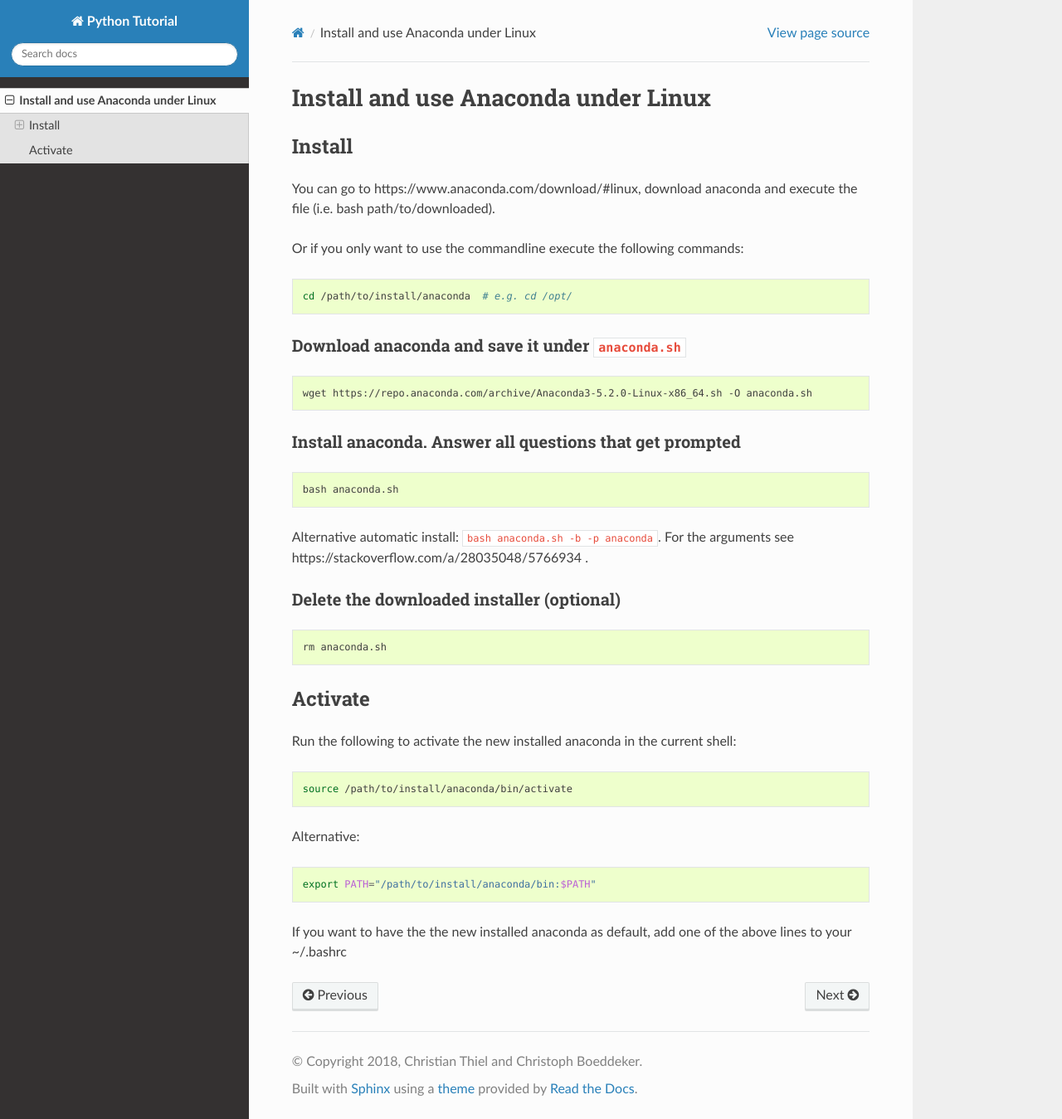
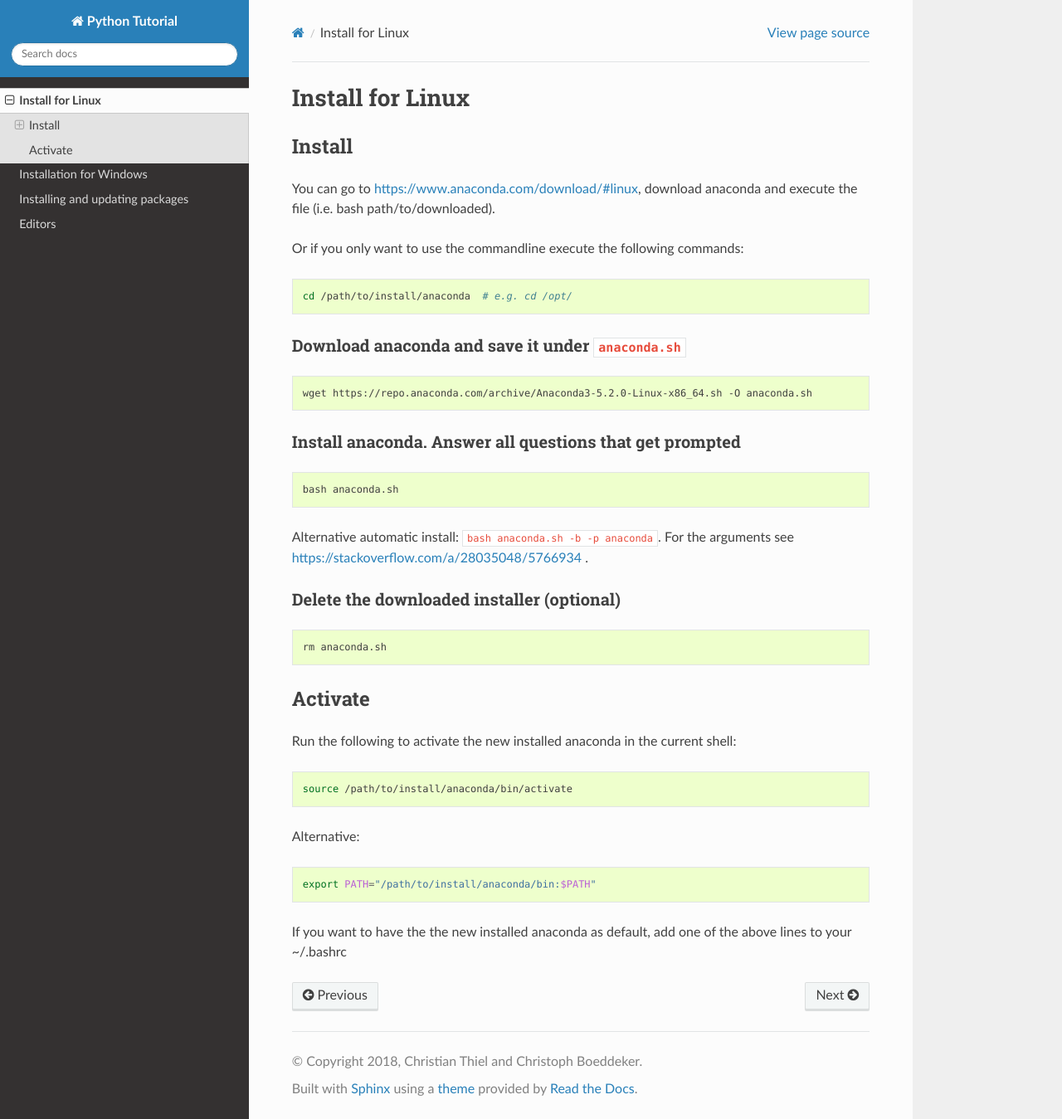
Before and after one commit to fgnt/python_crashkurs, a Sphinx documentation site: the page built from docs/source/include/install_linux.md, in a window 1280 px wide and 1349 px high. Shown: the whole window at 83% size. Built offline with Sphinx 7.4.7 and the Read the Docs theme 2.0.0, drawn with Linux system fonts in a browser that asks for light colours; pages that are not in the unit, such as notebooks, are missing from menus.

Commit message:
Add install for windows to sphinx doc

````diff
--- a/docs/source/include/install_linux.md
+++ b/docs/source/include/install_linux.md
@@ -1,7 +1,7 @@
-# Install and use Anaconda under Linux
+# Install for Linux
 
 ## Install
-You can go to https://www.anaconda.com/download/#linux, download anaconda and execute the file (i.e. bash path/to/downloaded).
+You can go to [https://www.anaconda.com/download/#linux](https://www.anaconda.com/download/#linux), download anaconda and execute the file (i.e. bash path/to/downloaded).
 
 Or if you only want to use the commandline execute the following commands:
 
@@ -20,7 +20,7 @@
 ```
 Alternative automatic install:
 `bash anaconda.sh -b -p anaconda`.
-For the arguments see https://stackoverflow.com/a/28035048/5766934 .
+For the arguments see [https://stackoverflow.com/a/28035048/5766934](https://stackoverflow.com/a/28035048/5766934) .
 
 ### Delete the downloaded installer (optional)
 ```bash
--- a/docs/source/index.rst
+++ b/docs/source/index.rst
@@ -10,8 +10,9 @@
    :maxdepth: 2
 
    include/install_linux
-   include/basics
-   include/names
+   include/install_windows
+   include/packages
+   include/editors
 
 
 
````
Also changed, not shown: docs/source/include/editors.md (added, +15 -0 lines), docs/source/include/install_windows.md (added, +31 -0 lines), docs/source/include/packages.md (added, +26 -0 lines), docs/source/_static/just_me.png (added), docs/source/_static/logo-dark.png (added), docs/source/_static/path.png (added).
